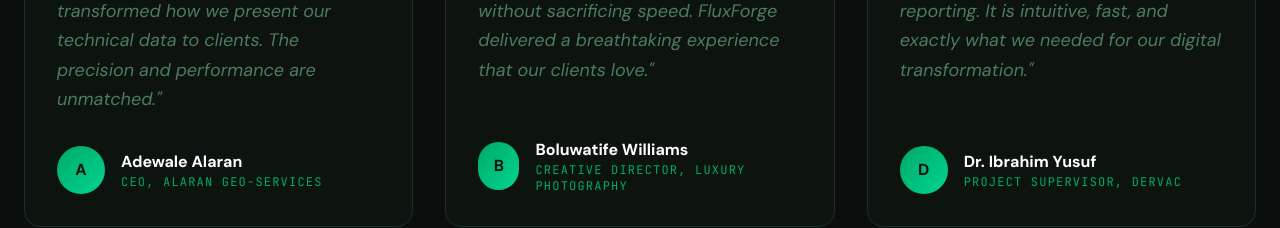
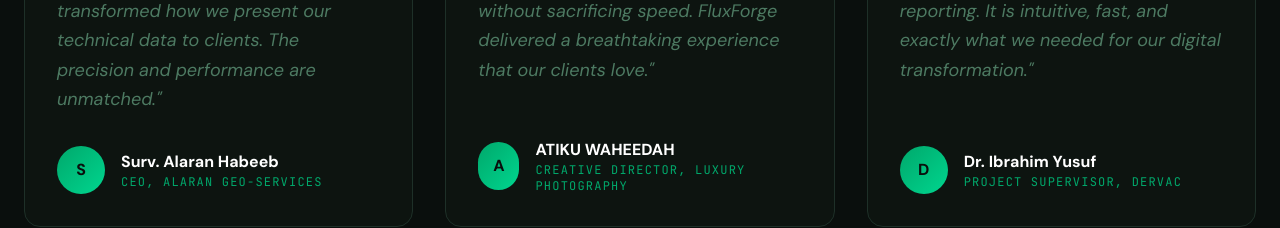
Before and after one commit to Dev-fluxforge/fluxforgev2, an Angular app: page / in a window 1280 px wide. Shown: the part 1580-1808 px from the top of the page. Built offline with nearby package versions, Linux system fonts and the light colour scheme; a web font is replaced by a local one.

Commit message:
feat(home): Update testimonial names
Update names in the home page testimonials to reflect current client information.

```diff
--- a/src/app/pages/home/home.ts
+++ b/src/app/pages/home/home.ts
@@ -297,12 +297,12 @@ export class Home implements OnDestroy {
 
   testimonials = [
     {
-      name: 'Adewale Alaran',
+      name: 'Surv. Alaran Habeeb',
       role: 'CEO, Alaran Geo-Services',
       text: 'The web platform FluxForge built for our geological services has transformed how we present our technical data to clients. The precision and performance are unmatched.'
     },
     {
-      name: 'Boluwatife Williams',
+      name: 'ATIKU WAHEEDAH',
       role: 'Creative Director, Luxury Photography',
       text: 'Our Photography & Videography MVP needed to be visually stunning without sacrificing speed. FluxForge delivered a breathtaking experience that our clients love.'
     },
```
